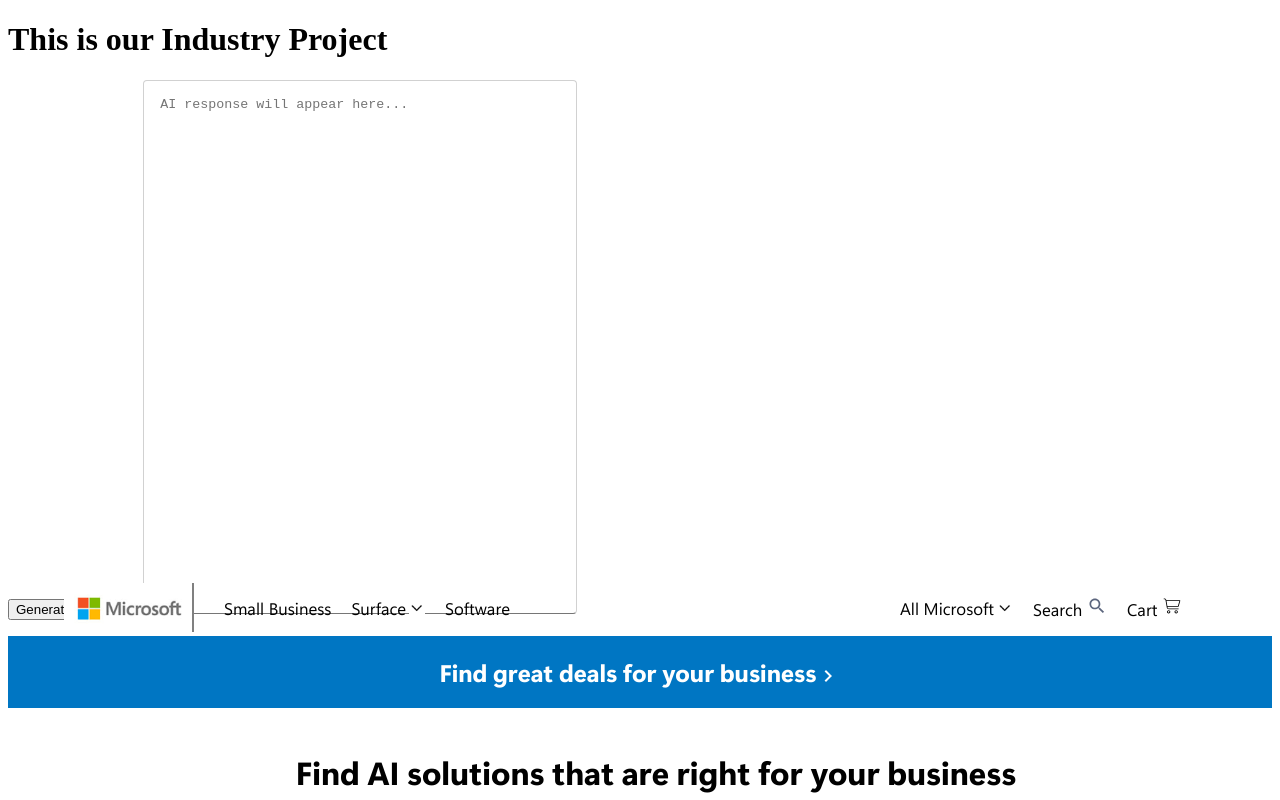
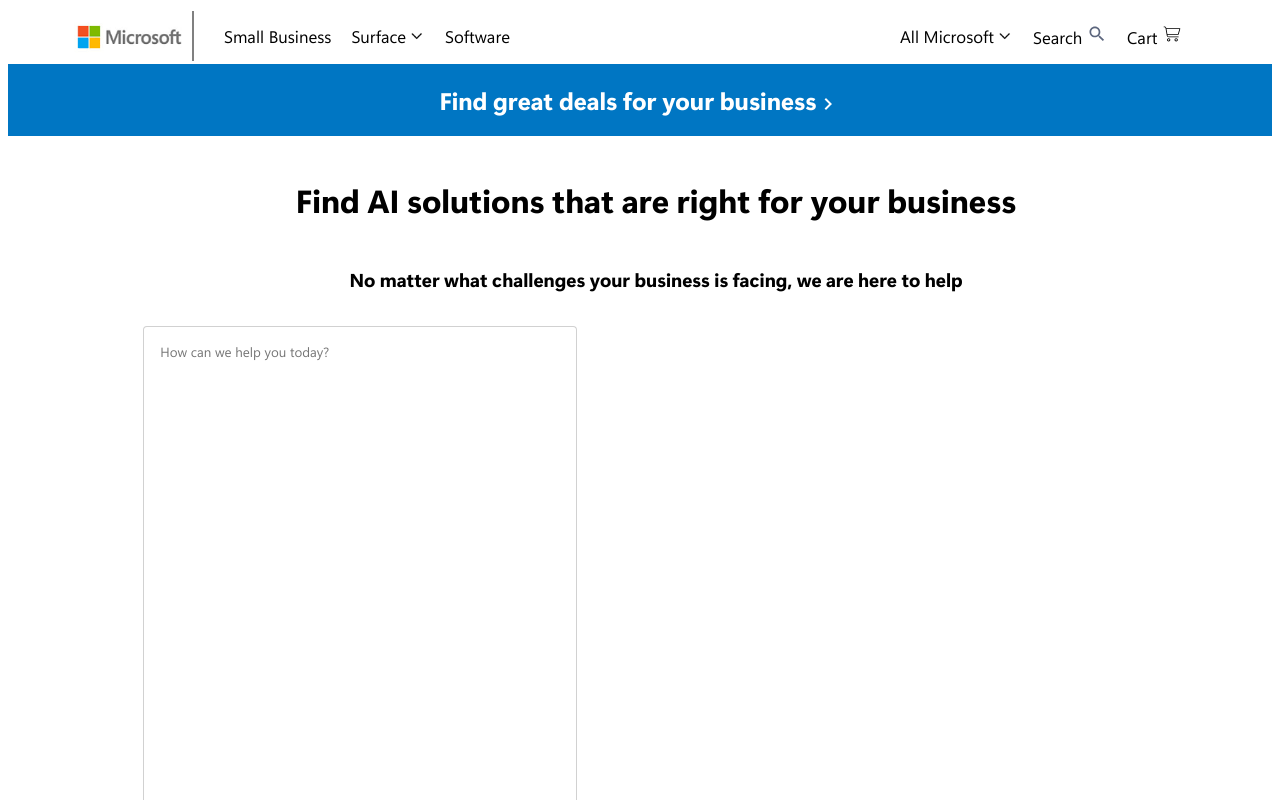
Before and after one commit to canadiankay/transparai-client, a React (Vite) app: page / in a window 1280 px wide. Shown: the top 800 px of the page. Built offline with nearby package versions, Linux system fonts and the light colour scheme.

Commit message:
add scrollbar styling

```diff
--- a/src/App.jsx
+++ b/src/App.jsx
@@ -1,5 +1,5 @@
 import "./App.scss";
-import ResponseWindow from "./ResponseWindow/ResponseWindow";
+import ResponseWindow from "./components/ResponseWindow/ResponseWindow.jsx";
 import ResourcesList from "./components/ResourcesList/ResourcesList.jsx";
 import Nav from "./components/Nav/Nav.jsx";
 import Hero from "./components/Hero/Hero.jsx";
@@ -7,11 +7,10 @@ import Hero from "./components/Hero/Hero.jsx";
 function App() {
   return (
     <>
-      <h1>This is our Industry Project</h1>
-      <ResponseWindow />
       <Nav />
       <Hero />
-      <ResourcesList/>
+      <ResponseWindow />
+      <ResourcesList />
     </>
   );
 }
--- a/src/ResponseWindow/ResponseWindow.scss
+++ /dev/null
@@ -1,40 +0,0 @@
-.response {
-  height: 500px;
-  width: 800px;
-  &__box {
-    height: 100%;
-    width: 50%;
-    border-radius: 4px;
-    border-color: #d1d1d1;
-    border-bottom: 1px solid;
-    padding: 1rem;
-    color: #767676;
-    resize: none;
-
-    &:not(:placeholder-shown) {
-      color: black;
-    }
-  }
-}
-
-textarea::-webkit-scrollbar {
-  width: 8px;
-  &::-webkit-scrollbar-track {
-    background: #f3f3f3;
-    border-radius: 10px;
-  }
-
-  &::-webkit-scrollbar-thumb {
-    background: #c8c8c8;
-    border-radius: 10px;
-    transition: background 0.3s ease-in-out;
-  }
-
-  &::-webkit-scrollbar-thumb:hover {
-    background: #a6a6a6;
-  }
-
-  &::-webkit-scrollbar-thumb:active {
-    background: #767676;
-  }
-}
--- a/src/ResponseWindow/ResponseWindow.jsx
+++ b/src/components/ResponseWindow/ResponseWindow.jsx
@@ -38,7 +38,7 @@ export default function ResponseWindow() {
         <textarea
           className="response__box"
           readOnly
-          placeholder="AI response will appear here..."
+          placeholder="How can we help you today?"
           value={aiResponse}
         />
       </div>
--- /dev/null
+++ b/src/components/ResponseWindow/ResponseWindow.scss
@@ -0,0 +1,48 @@
+.response {
+  height: 500px;
+  width: 800px;
+  &__box {
+    height: 100%;
+    width: 50%;
+    border-radius: 4px;
+    border-color: #d1d1d1;
+    border-bottom: 1px solid;
+    padding: 1rem;
+    color: #767676;
+    resize: none;
+
+    &:not(:placeholder-shown) {
+      color: black;
+      font-family: "Segoe UI", sans-serif;
+      font-size: 1rem;
+    }
+  }
+}
+
+textarea::placeholder {
+  font-family: "Segoe UI";
+}
+
+/* For webkit-based browsers (Chrome, Safari, Edge) */
+textarea::-webkit-scrollbar {
+  width: 8px;
+  height: 8px;
+}
+
+textarea::-webkit-scrollbar-thumb {
+  background-color: #8a8a8a;
+  border-radius: 10px;
+}
+
+textarea::-webkit-scrollbar-thumb:hover {
+  background-color: #6e6e6e;
+}
+
+textarea::-webkit-scrollbar-track {
+  background-color: #f1f1f1;
+  border-radius: 10px;
+}
+
+textarea::-webkit-scrollbar-track-piece {
+  background-color: #f1f1f1;
+}
```
